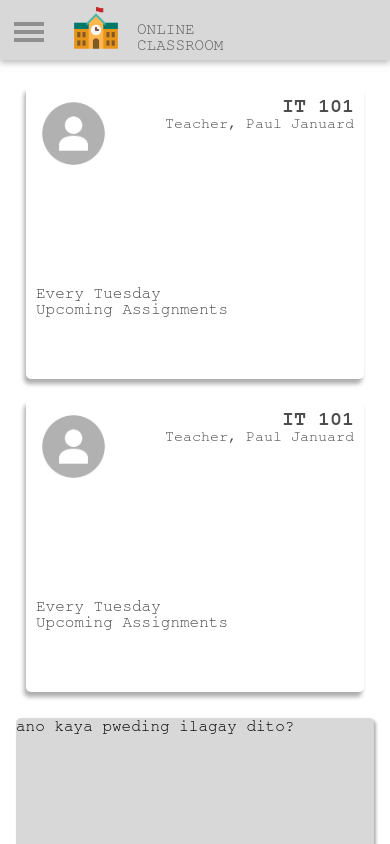
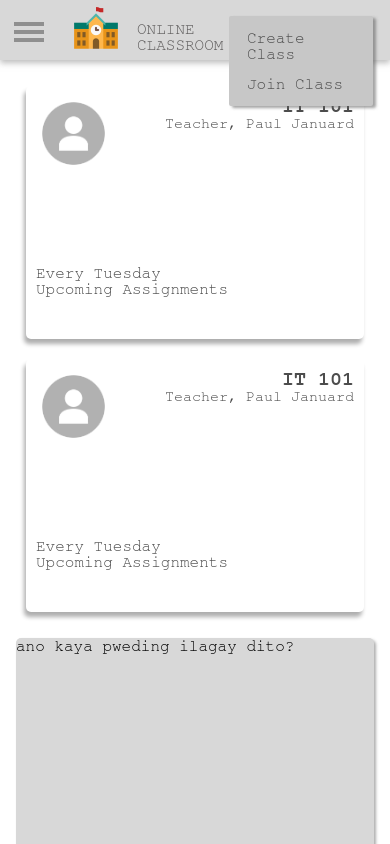
Before and after one commit to markjornales/Online_ClassRoom, a plain HTML site: page index.html in a window 390 px wide. Both pictures are taken after a click on the element 361 px from the left and 28 px from the top of the page. Shown: the top 844 px of the page. Drawn offline with Linux system fonts and the light colour scheme.

Commit message:
New update Drop down menu

```diff
--- a/classroom.js
+++ b/classroom.js
@@ -1,5 +1,17 @@
 const buttonToggled = document.querySelector('.button-nav');
+const buttonClass = document.querySelector('.addClass');
+const dropdown =  document.querySelector('.drop-downmenu');
+const targetClass = document.querySelector('.addClass');
 buttonToggled.addEventListener('click',()=>{
     document.querySelector('.content-menu').classList.toggle('btnOpen');
     document.querySelector('body').classList.toggle('removeScroll');
 });
+buttonClass.addEventListener('click',()=>{
+    document.querySelector('.drop-downmenu').classList.toggle('openmenu')
+})
+
+window.addEventListener('click',(event)=>{
+    if(!(event.target===targetClass)){
+        dropdown.classList.remove('openmenu');
+    }
+})
--- a/gribflex.css
+++ b/gribflex.css
@@ -1,8 +1,11 @@
+
+* {
+    box-sizing: border-box;
+}
 html, body {
     margin: 0;
     padding: 0;
     font-family: FreeMono, monospace;
-
 }
 .main-container{
     display: flex;
@@ -35,7 +38,7 @@ html, body {
  .menu-header {
   flex: 1;
  }
- .menu-header ul {
+ .menu-header .menu-classroom {
     display: flex;
     flex-direction: row;
     justify-content: flex-end;
@@ -45,9 +48,9 @@ html, body {
  .menu-header {
      padding-right: 1em;
  }
+
  .menu-header ul li {
      margin-left: 1em;
-
  }
 
  .menu-header ul li a {
@@ -200,8 +203,7 @@ html, body {
 .footer-content {
     background-color: rgb(154 154 154);
     color: rgb(241 241 241);
-    padding: 10px;
-
+    padding: 12px;
 }
 .footer-content ul {
     display: flex;
@@ -222,7 +224,6 @@ html, body {
     text-decoration: none;
     color: #5a5a5a;
 }
-
 .edit-btn > button {
     background-color: #969696;
     border: 0;
@@ -250,11 +251,7 @@ html, body {
     margin-top: 5px;
     text-transform: uppercase;
 }
-.menu-header ul
-.active {
-    display: none;
 
-}
 .addClass{
     display: flex;
     background: url('./images/iconfinder_plus_925914.png');
@@ -264,7 +261,9 @@ html, body {
     width: 15px;
     cursor: pointer;
  }
-
+ .plus-menu {
+    display: none;
+}
 @media screen and (max-width: 1423px) {
     .courses-and-rooms {
         grid-template-columns: 1fr 1fr;
@@ -300,14 +299,6 @@ html, body {
         height: 4px;
         margin: 2px;
     }
-    .menu-header ul
-    .active  {
-        display: flex;
-    }
-    .menu-header ul .c-class,
-    .menu-header ul .j-class  {
-        display: none   ;
-    }
     .content-menu.btnOpen {
         position: fixed;
         display: flex;
@@ -320,14 +311,40 @@ html, body {
     body.removeScroll {
         overflow: hidden;
     }
-/* .content-menu {
-    position: fixed;
-    display: flex;
-    justify-content: flex-start;
-    height: 100%;
-    width: 100%;
-    top: 0;
-    left: 0;
- }
-*/
+    .menu-header .menu-classroom{
+        display: none;
+    }
+   .plus-menu {
+       display: block;
+       list-style: none;
+   }
+   .menu-header
+    {
+        display: flex;
+        justify-content: flex-end;
+    }
+    .drop-downmenu.openmenu {
+        display: block;
+        background-color: #c7c7c7;
+        position: absolute;
+        padding: 0;
+        box-shadow: 3px 2px 3px #61616194;
+        transform: translate(-125px, -20px);
+        color: #1f1b1bee;
+        border-radius: 2px;
+    }
+    .drop-downmenu {
+        display: none;
+    }
+    .drop-downmenu ul  {
+        list-style: none;
+        padding: 0;
+        width: 9em;
+    }
+    .drop-downmenu ul li {
+        margin: 14px;
+            padding-left: 4px;
+    }
+
+
 }
--- a/index.html
+++ b/index.html
@@ -19,8 +19,19 @@
                 <label for="">Online Classroom</label>
             </div>
             <div class="menu-header">
-                <ul>
-                    <li class="active"><span class="addClass"></span></li>
+                <ul class="plus-menu">
+                    <li>
+                        <span class="addClass"></span>
+                        <div class="drop-downmenu">
+                            <ul>
+                                <li> <a href="#createClass">Create Class</a></li>
+                                <li><a href="#JoinClass">Join Class</a></li>
+                            </ul>
+                        </div>
+                    </li>
+                </ul>
+
+                <ul class="menu-classroom">
                     <li class="c-class"><a href="#">Create Class</a></li>
                     <li class="j-class"><a href="#">Join Class</a></li>
                 </ul>
```
